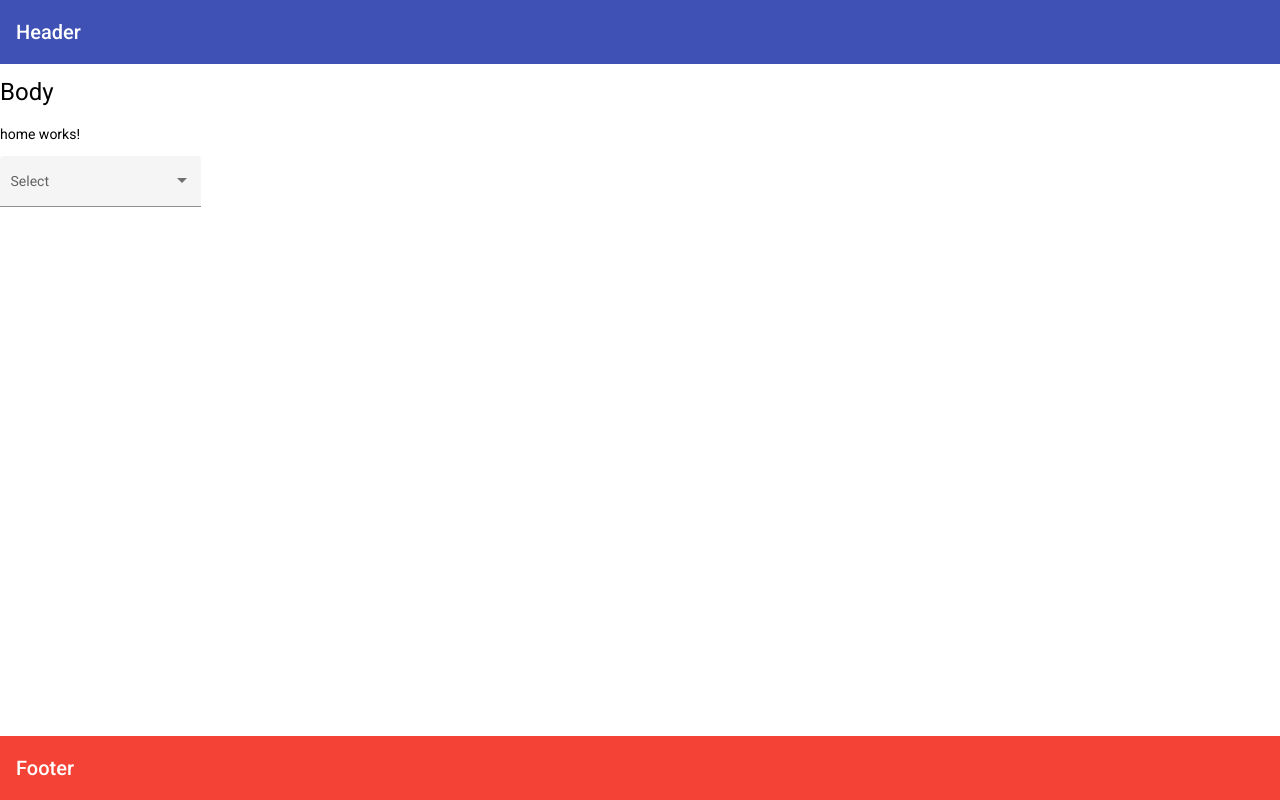
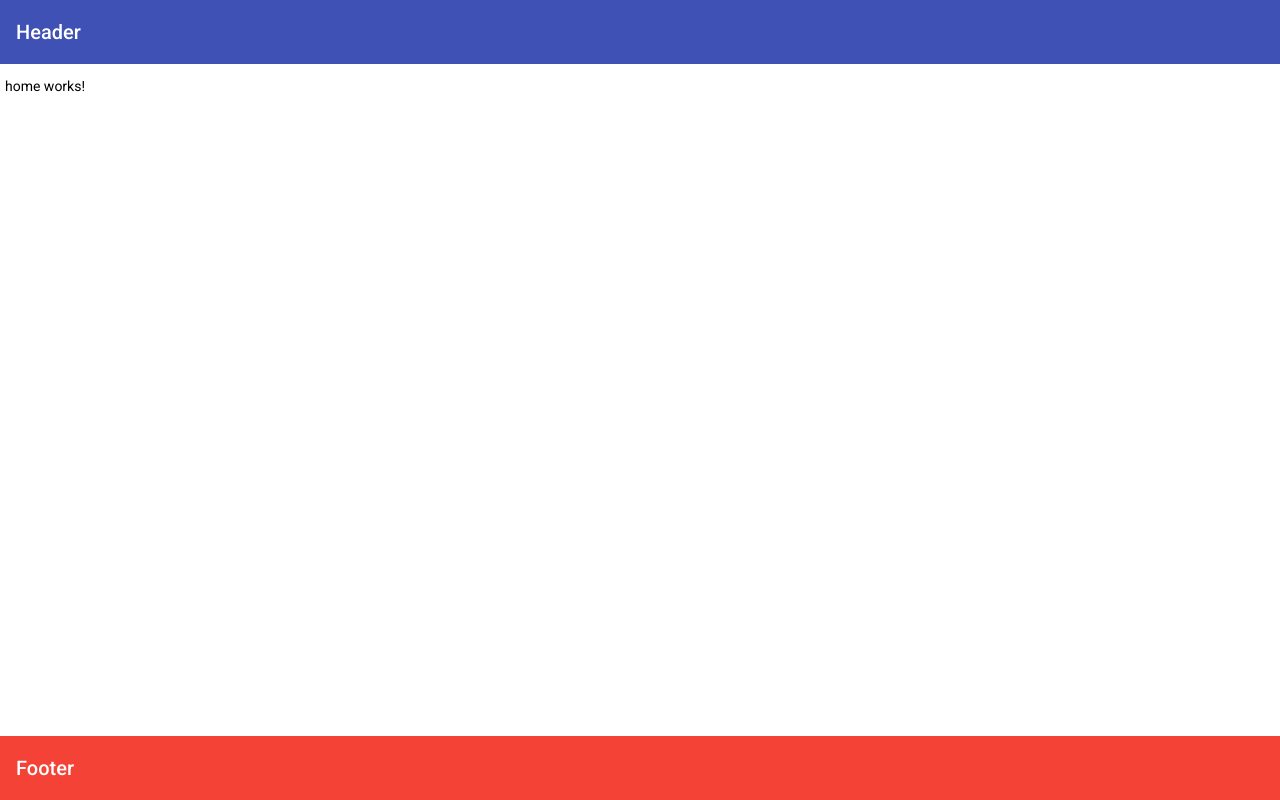
Before and after one commit to mb-wali/api2ui, an Angular app: page / in a window 1280 px wide. Built offline with nearby package versions, Linux system fonts and the light colour scheme.

Commit message:
style: adding body margin

```diff
--- a/src/app/app-routing.module.ts
+++ b/src/app/app-routing.module.ts
@@ -1,10 +1,12 @@
 import { NgModule } from '@angular/core';
 import { Routes, RouterModule } from '@angular/router';
+import { HomeComponent } from './home/home.component';
 import { RdmComponent } from './rdm/rdm.component';
 
 const routes: Routes = [
-  { path: '', component: RdmComponent },
-  { path: 'rdm', component: RdmComponent }
+  { path: '', component: HomeComponent },
+  { path: 'rdm', component: RdmComponent },
+
 ];
 
 @NgModule({
--- a/src/app/app.component.html
+++ b/src/app/app.component.html
@@ -7,9 +7,10 @@
 </p>
 
 <!--Body-->
-<h1>Body</h1>
-<app-home></app-home>
+<div class="body">
 <router-outlet></router-outlet>
+</div>
+
 <!--Footer-->
 
 <footer>
--- a/src/app/app.component.scss
+++ b/src/app/app.component.scss
@@ -17,6 +17,10 @@
  position: relative;
  padding-bottom: 100px; /* height of your footer */
 }
+.body{
+    margin-left: 5px;
+    margin-right: 5px;
+}
 footer {
  position: absolute;
  bottom: 0;
--- a/src/app/rdm/rdm.component.html
+++ b/src/app/rdm/rdm.component.html
@@ -1,9 +1 @@
-<mat-form-field appearance="fill">
-    <mat-label>Select</mat-label>
-    <mat-select>
-        <mat-option *ngFor="let food of foods" [value]="food.value">
-            {{food.viewValue}}
-          </mat-option>
-    </mat-select>
-  </mat-form-field>
-  <br>
+<p>rdm works!</p>
--- a/src/styles.scss
+++ b/src/styles.scss
@@ -35,5 +35,13 @@ $api2ui-theme: mat-light-theme((
 
 /* You can add global styles to this file, and also import other style files */
 
-html, body { height: 100%; }
-body { margin: 0; font-family: Roboto, "Helvetica Neue", sans-serif; }
+html, body{
+  height: 100%;
+}
+body{
+padding: 0;
+margin:0;
+//background-color:#f6f7fb;
+//background-color:#fafafa;
+font-family: 'Raleway', sans-serif;
+}
```
Lines whose indentation alone changed are shown as unchanged.
